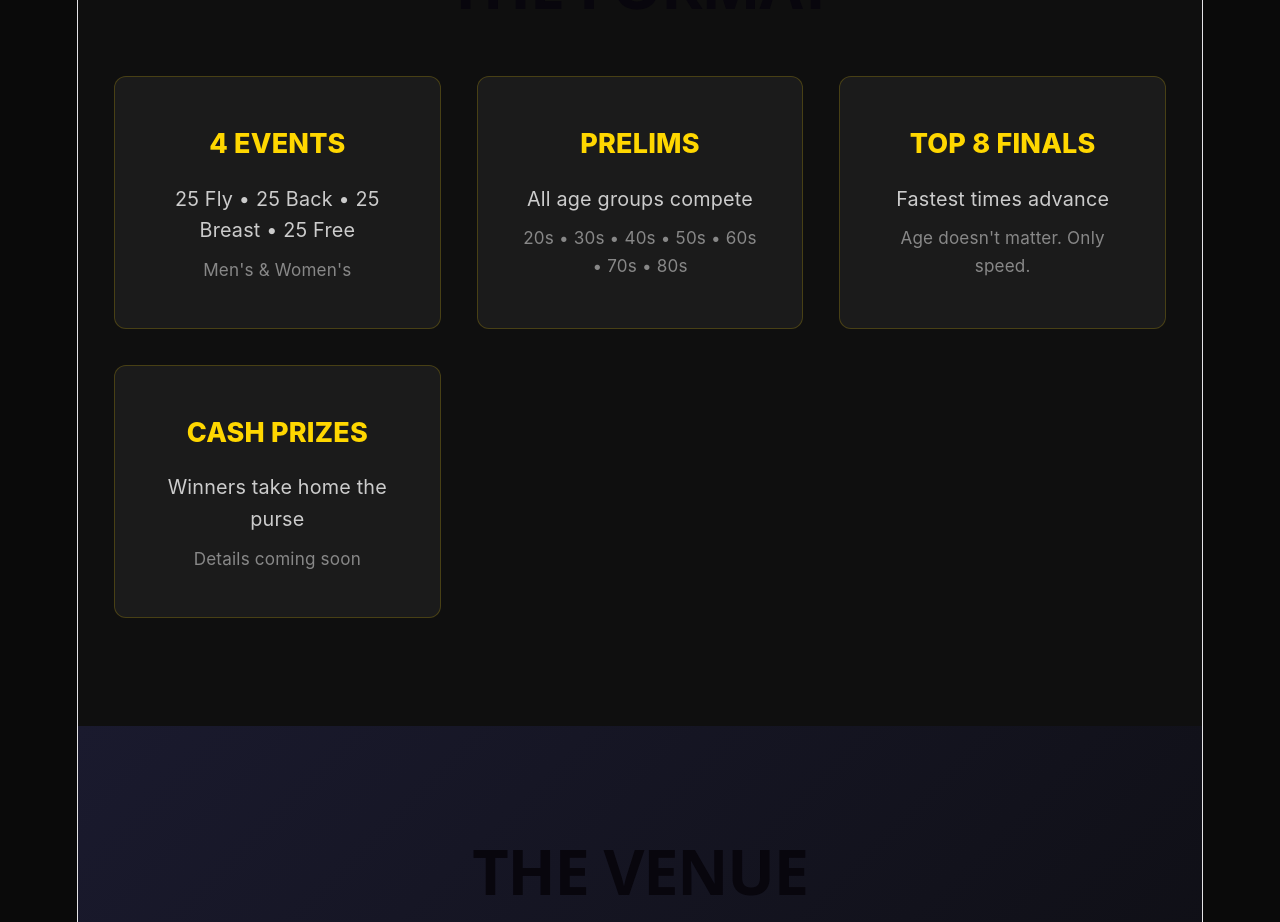
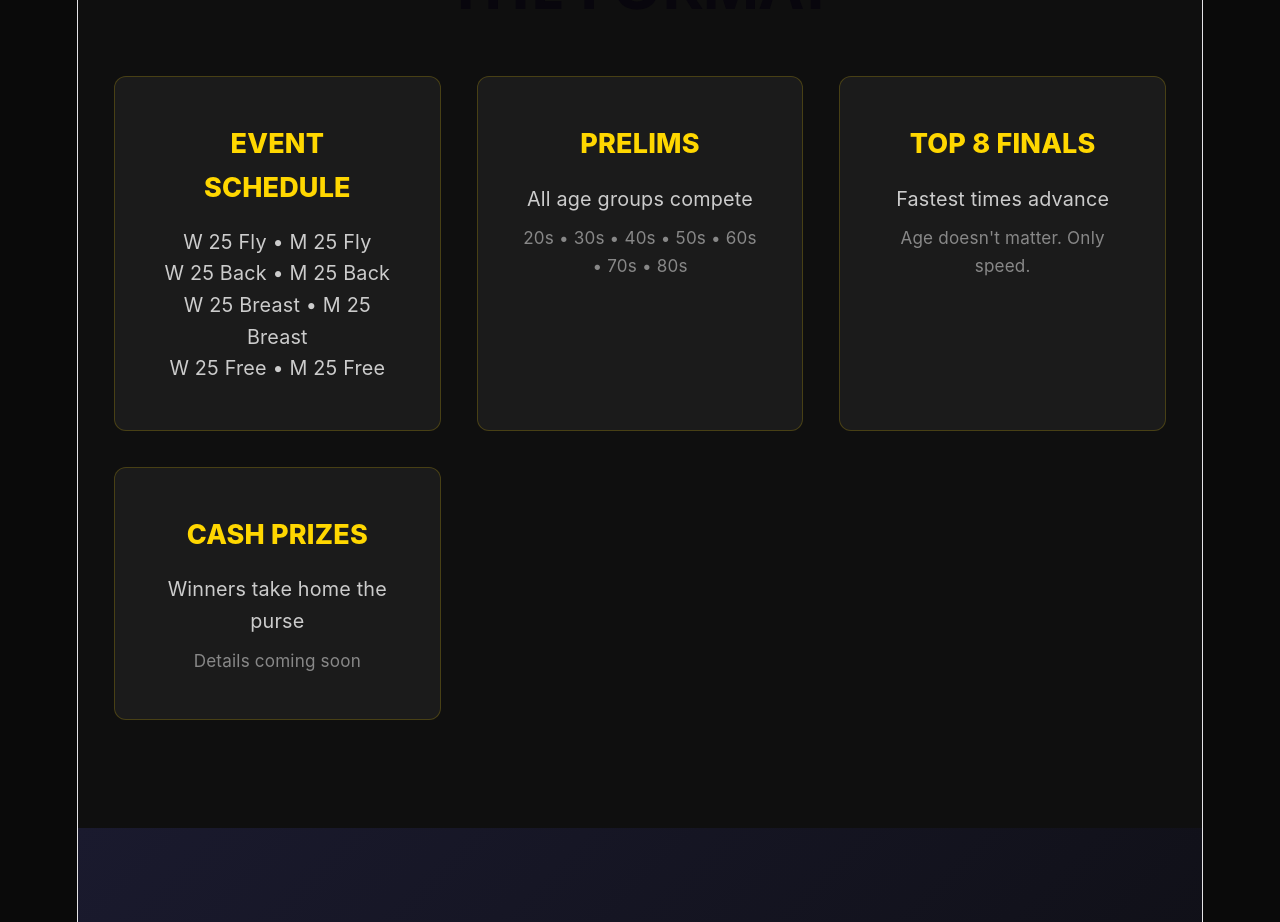
Before and after one commit to swimnerdtim/worldsfastestswimmer, a React (Vite) app: page / in a window 1280 px wide. Shown: the part 960-1882 px from the top of the page. Built offline with nearby package versions, Linux system fonts and the light colour scheme.

Commit message:
Update event schedule to show W/M alternating order

```diff
--- a/src/App.jsx
+++ b/src/App.jsx
@@ -51,9 +51,11 @@ function App() {
           <h2>THE FORMAT</h2>
           <div className="format-grid">
             <div className="format-card">
-              <h3>4 EVENTS</h3>
-              <p>25 Fly • 25 Back • 25 Breast • 25 Free</p>
-              <p className="subtext">Men's & Women's</p>
+              <h3>EVENT SCHEDULE</h3>
+              <p>W 25 Fly • M 25 Fly</p>
+              <p>W 25 Back • M 25 Back</p>
+              <p>W 25 Breast • M 25 Breast</p>
+              <p>W 25 Free • M 25 Free</p>
             </div>
             <div className="format-card">
               <h3>PRELIMS</h3>
```
